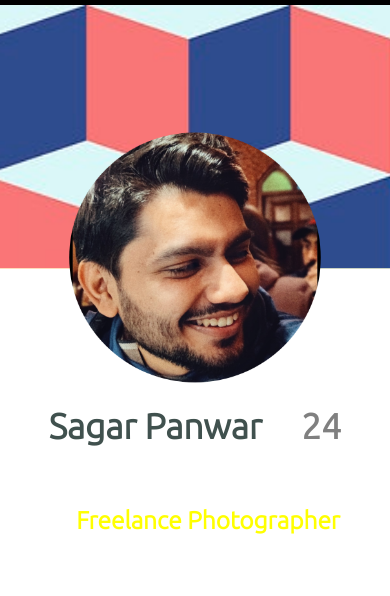
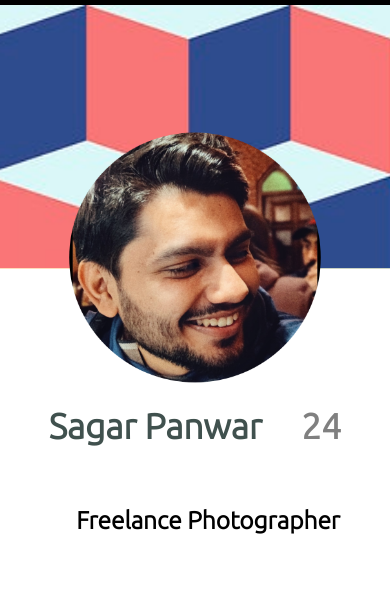
Before and after one commit to sgrpnwr/SagarProfileLinks, a plain HTML site: page index.html in a window 390 px wide. Shown: the top 596 px of the page. Drawn offline with Linux system fonts and the light colour scheme.

Commit message:
Update styles.css

```diff
--- a/css/styles.css
+++ b/css/styles.css
@@ -110,12 +110,7 @@ hr {
 }
 
 
-@media (max-width:1000px) {
-  p{
-    color:yellow;
 
-  }
-}
 @media (max-width: 1000px) {
   .maincard{
     transform: scale(1.7)
```
